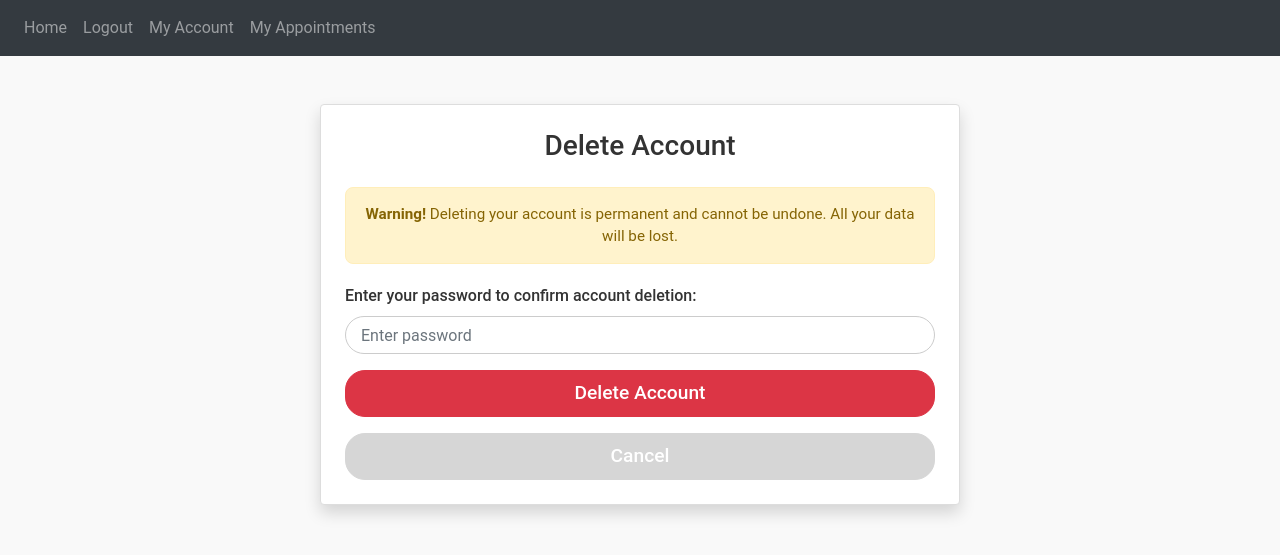
After one commit to ioanaghergu/TeleMedix, a Flask app: page /account/confirm-delete in a window 1280 px wide. The commit adds this page. Shown: the top 555 px of the page. Run offline with Flask 3, Linux system fonts and the light colour scheme; the visitor is signed in with stand-in values (Sample User, id 1); some libraries are stand-ins or nearby versions.

Commit message:
Restored the account files

```diff
--- a/website/__init__.py
+++ b/website/__init__.py
@@ -19,12 +19,14 @@ def create_app():
 
     from .views import views
     from .auth import auth
+    from .account import account
     from .generate_diagnosis import diagnosis
     from .doctors import doctor
     from .consultations import consultation
 
     app.register_blueprint(views, url_prefix='/')
     app.register_blueprint(auth, url_prefix='/')
+    app.register_blueprint(account, url_prefix='/')
     app.register_blueprint(diagnosis, url_prefix='/')
     app.register_blueprint(doctor, url_prefix='/')
     app.register_blueprint(consultation, url_prefix='/')
--- a/website/consultations.py
+++ b/website/consultations.py
@@ -32,7 +32,9 @@ def add_consultation():
             flash("There is already an appointment with this doctor at the same date and time", category="error")
             return redirect(url_for('consultation.add_consultation'))
 
-        cursor.execute("INSERT INTO [Appointment] ([pacientID], [medicID], [specializationID], [appointment_date], [notes], [serviceID]) VALUES (?, ?, ?, ?, ?, ?)", current_user.userid, doctorId, specializationId, appointment_datetime, notes, 1)
+        print(current_user.userid, doctorId, specializationId, appointment_datetime, notes)
+
+        cursor.execute("INSERT INTO [Appointment] ([pacientID], [medicID], [appointment_date], [notes], [serviceID]) VALUES (?, ?, ?, ?, ?)", current_user.userid, doctorId, appointment_datetime, notes, 1)
         conn.commit()
 
         flash("Your consultation form was completed successfully", category="success")
--- a/website/models.py
+++ b/website/models.py
@@ -41,7 +41,7 @@ class Medic():
         return self.medicid
 
 class Appointment():
-    def __init__(self, appointmentid, patientid, medicid, appointment_date, availabilityid, serviceid, notes, specializationid):
+    def __init__(self, appointmentid, patientid, medicid, appointment_date, availabilityid, serviceid, notes):
         self.appointmentid = appointmentid
         self.patientid = patientid
         self.medicid = medicid
@@ -49,7 +49,6 @@ class Appointment():
         self.availabilityid = availabilityid
         self.serviceid = serviceid
         self.notes = notes
-        self.specializationid = specializationid
 
     def get_id(self):
         return self.appointmentid
--- /dev/null
+++ b/website/static/css/account/delete_account.css
@@ -0,0 +1,83 @@
+body {
+    font-family: 'Roboto', sans-serif;
+    background-color: #f9f9f9;
+    color: #333;
+}
+
+.container {
+    max-width: 700px;
+    margin: auto;
+}
+
+.card {
+    background-color: #fff;
+    border-radius: 12px;
+    border: 1px solid #ddd;
+    box-shadow: 0px 4px 10px rgba(0, 0, 0, 0.1);
+}
+
+.alert-warning {
+    background-color: #fff3cd;
+    border: 1px solid #ffeeba;
+    border-radius: 8px;
+    color: #856404;
+    padding: 15px;
+    font-size: 0.95rem;
+    margin-bottom: 20px;
+}
+
+.form-label {
+    font-weight: 500;
+    color: #333;
+}
+
+.form-control {
+    border-radius: 20px;
+    padding: 10px 15px;
+    font-size: 1rem;
+    border: 1px solid #ccc;
+    transition: border-color 0.2s ease-in-out;
+}
+
+.form-control:focus {
+    border-color: #007bff;
+    outline: none;
+    box-shadow: 0px 0px 5px rgba(0, 123, 255, 0.5);
+}
+
+.btn-danger {
+    border-radius: 20px;
+    font-size: 1.2rem;
+    font-weight: 500;
+}
+
+.btn-danger:hover {
+    background-color: #b21f2d;
+}
+
+.btn-secondary {
+    background-color: #d6d6d6;
+    border-color: #d6d6d6;
+    font-size: 1.2rem;
+    font-weight: 500;
+    border-radius: 20px;
+}
+
+.btn-secondary:hover {
+    background-color: #bfbfbf;
+    border-color: #bfbfbf;
+}
+
+@media (max-width: 768px) {
+    .container {
+        max-width: 90%;
+    }
+
+    .card {
+        padding: 20px;
+    }
+
+    .btn-primary, .btn-secondary {
+        font-size: 1rem;
+    }
+}
--- a/website/templates/_baseTemplate.html
+++ b/website/templates/_baseTemplate.html
@@ -36,7 +36,8 @@
           {% if current_user.is_authenticated %}
             <a class="nav-item nav-link" id="home" href="/">Home</a>
             <a class="nav-item nav-link" id="logout" href="/logout">Logout</a>
-            <a class="nav-item nav-link" id="appointments" href="/attended-consultations">My appointments</a>
+            <a class="nav-item nav-link" id="account" href="{{ url_for('views.account') }}">My Account</a>
+            <a class="nav-item nav-link" id="appointments" href="/attended-consultations">My Appointments</a>
           {% else %}
             <a class="nav-item nav-link" id="login" href="/login">Login</a>
             <a class="nav-item nav-link" id="signUp" href="/sign-up">Sign Up</a>
--- /dev/null
+++ b/website/templates/account/delete_account.html
@@ -0,0 +1,36 @@
+{% extends "_baseTemplate.html" %}
+
+{% block title %}Delete Account{% endblock %}
+
+{% block content %}
+<link rel="stylesheet" href="{{ url_for('static', filename='css/account/delete_account.css') }}?v={{ time.time() }}">
+
+<div class="delete-account-page container py-5">
+    <div class="card shadow p-4 rounded">
+        <h3 class="text-center mb-4">Delete Account</h3>
+
+        <div class="alert alert-warning text-center">
+            <strong>Warning!</strong> Deleting your account is permanent and cannot be undone. All your data will be lost.
+        </div>
+
+        <form method="POST" action="{{ url_for('account.delete_account') }}">
+            <div class="form-group mb-3">
+                <label for="password" class="form-label">Enter your password to confirm account deletion:</label>
+                <input
+                    type="password"
+                    class="form-control"
+                    id="password"
+                    name="password"
+                    placeholder="Enter password"
+                    required
+                />
+            </div>
+            <button type="submit" class="btn btn-danger w-100 py-2">Delete Account</button>
+        </form>
+
+        <div class="text-center mt-3">
+            <a href="{{ url_for('views.account') }}" class="btn btn-secondary w-100 py-2">Cancel</a>
+        </div>
+    </div>
+</div>
+{% endblock %}
--- a/website/templates/consultations/consultation_form.html
+++ b/website/templates/consultations/consultation_form.html
@@ -73,6 +73,7 @@
         for (var i = 0; i < options.length; i++) {
             var option = options[i];
             if (option.getAttribute('data-specialization') == specializationId) {
+                console.log(option.value);
                 option.style.display = 'block';
                 found = true;
             } else {
--- a/website/views.py
+++ b/website/views.py
@@ -33,6 +33,6 @@ def doctors_list():
 def consultation_form():
     conn = current_app.db
     cursor = conn.cursor()
-    doctors = cursor.execute("SELECT * FROM [Medic], [User], [Specialization] WHERE [User].[userID] = [Medic].[medicID] AND [Medic].[specializationID] = [Specialization].[specializationID]").fetchall()
+    doctors = cursor.execute("SELECT * FROM [Medic], [User], [Specialization] WHERE [User].[userID] = [Medic].[medicID] AND [Medic].[specializationID] = [Specialization].[specializationID] AND [User].[userID] <> ?", current_user.userid).fetchall()
     specializatons = cursor.execute("SELECT * FROM [Specialization]").fetchall()
     return render_template("consultations/consultation_form.html", user=current_user, doctors=doctors, specializations=specializatons)
```
Also changed, not shown: website/static/css/account/account.css (added, +133 -0 lines), website/static/css/account/edit_account.css (added, +79 -0 lines), website/templates/account/account.html (added, +38 -0 lines), website/templates/account/edit_account.html (added, +32 -0 lines).
